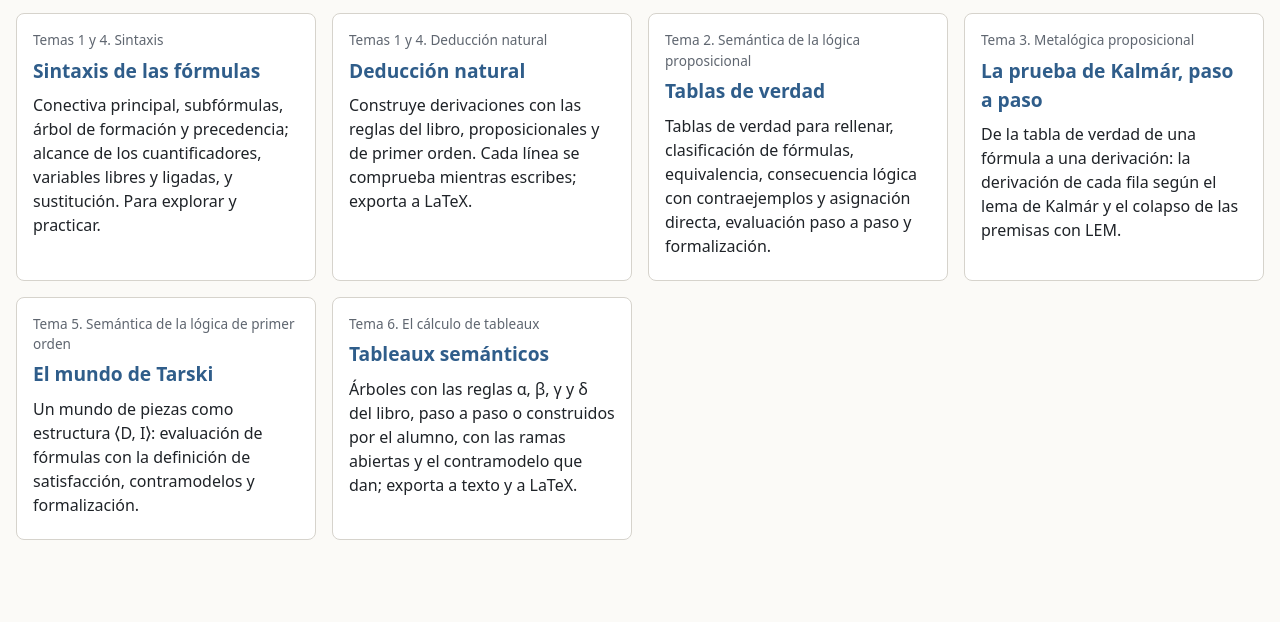
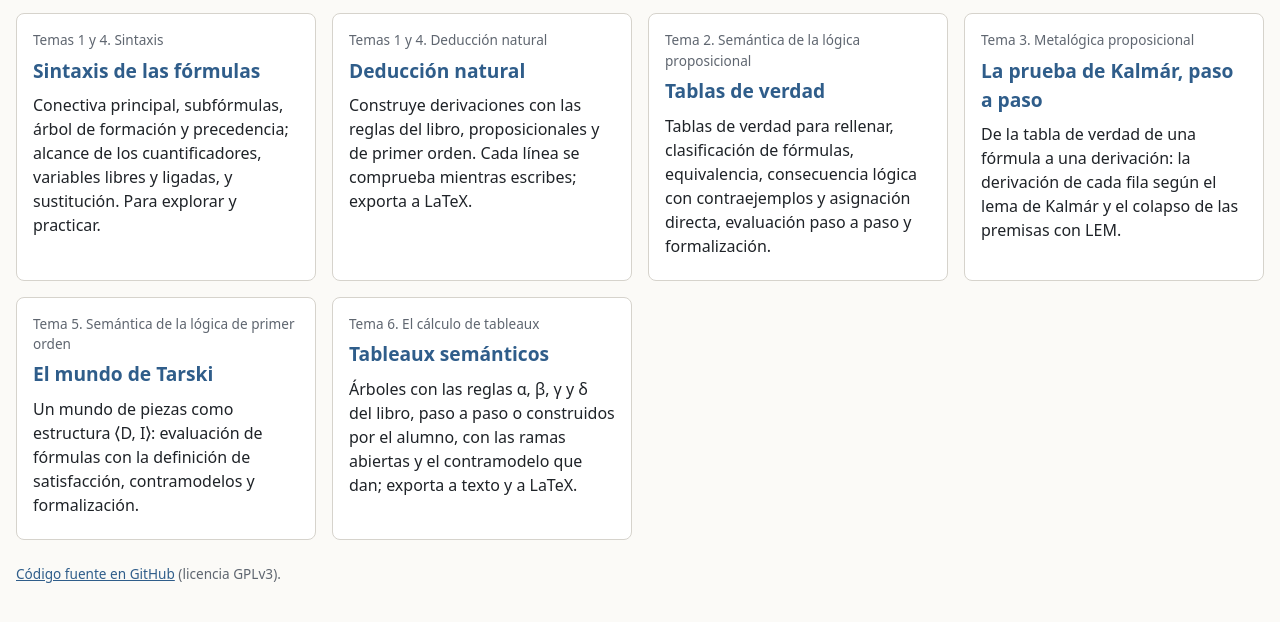
Before and after one commit to fersoler/AplicacionesLogica, a plain HTML site: page index.html in a window 1280 px wide. Shown: the part 96-718 px from the top of the page. Drawn offline with Linux system fonts and the light colour scheme.

Commit message:
Nota sobre el uso de IA generativa en el README y enlace al código fuente en la portada

```diff
--- a/index.html
+++ b/index.html
@@ -57,5 +57,9 @@
     </div>
   </main>
 
+  <footer>
+    <a href="https://github.com/fersoler/AplicacionesLogica">Código fuente en GitHub</a> (licencia GPLv3).
+  </footer>
+
 </body>
 </html>
```
Also changed, not shown: 1 other file.
